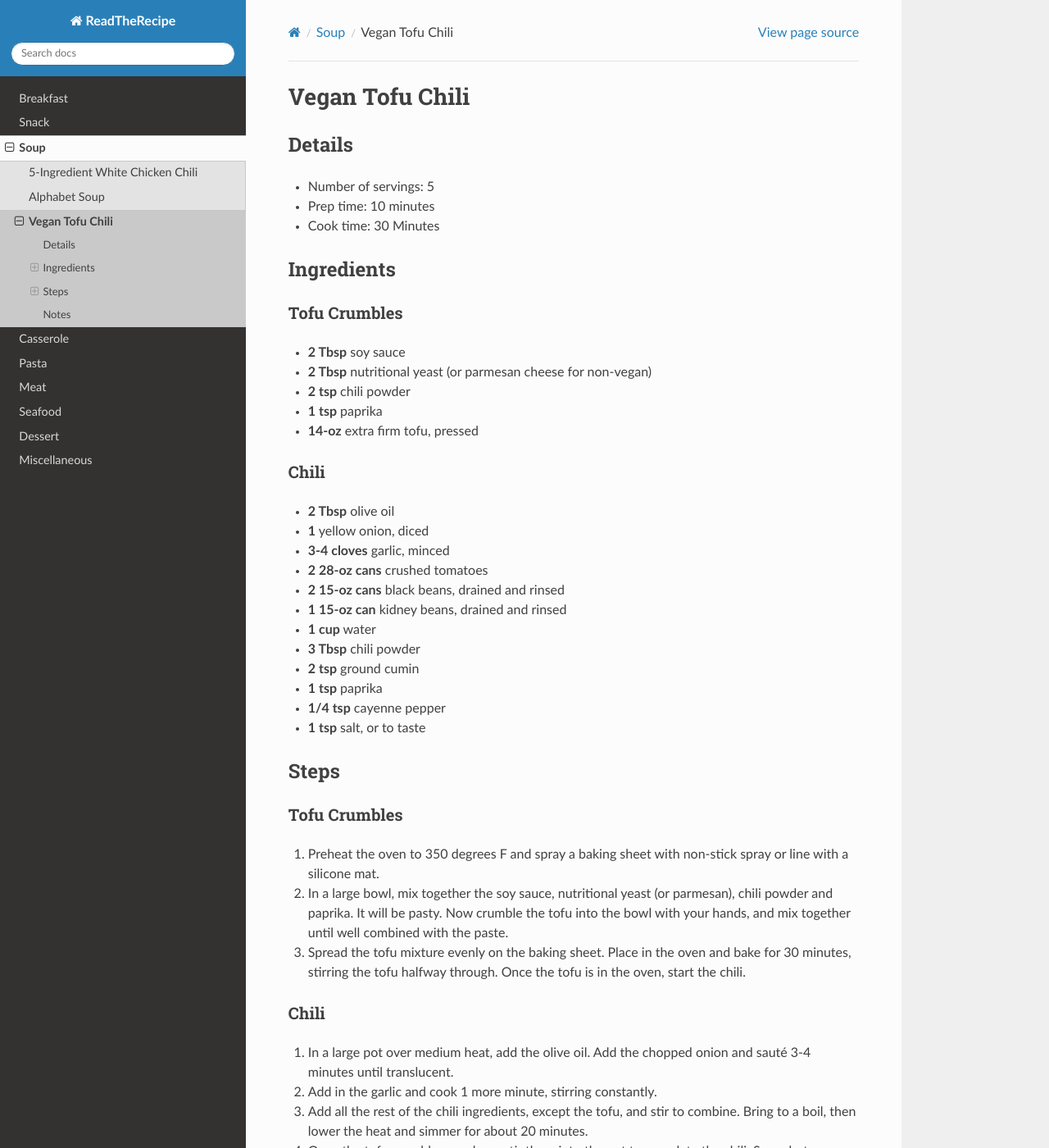
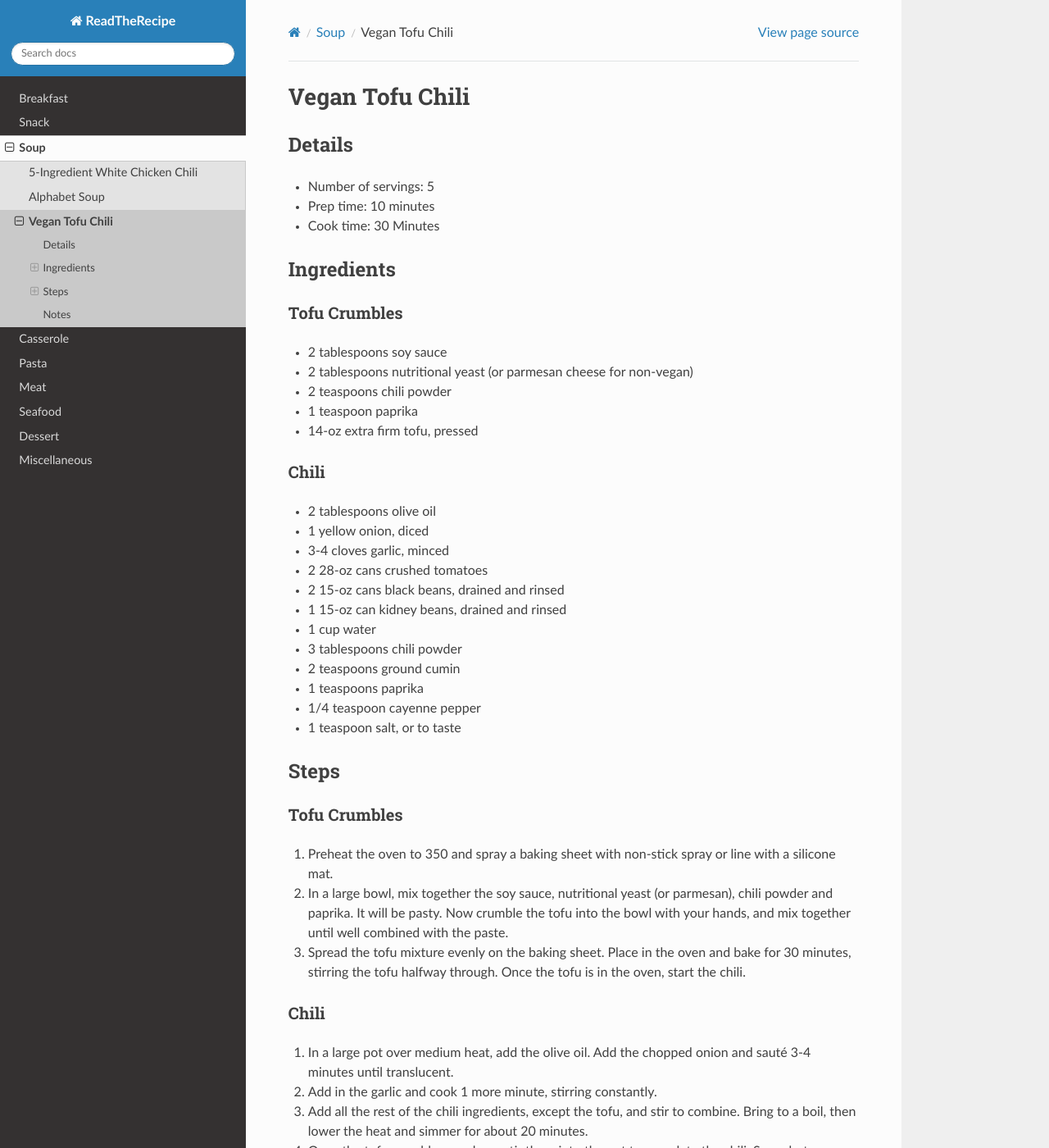
Before and after one commit to bernardopacini/ReadTheRecipe, a Sphinx documentation site: the page built from source/soup/veganChili.rst, in a window 1280 px wide and 1400 px high. Shown: the whole window at 82% size. Built offline with Sphinx 7.4.7 and the Read the Docs theme 2.0.0, drawn with Linux system fonts in a browser that asks for light colours.

Commit message:
Standardizing to RtR conventions

```diff
--- a/source/meat/bakedRibs.rst
+++ b/source/meat/bakedRibs.rst
@@ -4,7 +4,7 @@ Simple Oven Baked Ribs
 Details
 -------
 
-* Number of servings: 2 servings
+* Number of servings: 2
 * Cook time: 30-50 minutes
 
 Ingredients
--- a/source/soup/veganChili.rst
+++ b/source/soup/veganChili.rst
@@ -1,5 +1,5 @@
 Vegan Tofu Chili
-================================
+================
 
 Details
 -------
@@ -13,33 +13,33 @@ Ingredients
 
 Tofu Crumbles
 ^^^^^^^^^^^^^
-* **2 Tbsp** soy sauce
-* **2 Tbsp** nutritional yeast (or parmesan cheese for non-vegan)
-* **2 tsp** chili powder
-* **1 tsp** paprika
-* **14-oz** extra firm tofu, pressed
+* 2 tablespoons soy sauce
+* 2 tablespoons nutritional yeast (or parmesan cheese for non-vegan)
+* 2 teaspoons chili powder
+* 1 teaspoon paprika
+* 14-oz extra firm tofu, pressed
 
 Chili
 ^^^^^
-* **2 Tbsp** olive oil
-* **1** yellow onion, diced
-* **3-4 cloves** garlic, minced
-* **2 28-oz cans** crushed tomatoes
-* **2 15-oz cans** black beans, drained and rinsed
-* **1 15-oz can** kidney beans, drained and rinsed
-* **1 cup** water
-* **3 Tbsp** chili powder
-* **2 tsp** ground cumin
-* **1 tsp** paprika
-* **1/4 tsp** cayenne pepper
-* **1 tsp** salt, or to taste
+* 2 tablespoons olive oil
+* 1 yellow onion, diced
+* 3-4 cloves garlic, minced
+* 2 28-oz cans crushed tomatoes
+* 2 15-oz cans black beans, drained and rinsed
+* 1 15-oz can kidney beans, drained and rinsed
+* 1 cup water
+* 3 tablespoons chili powder
+* 2 teaspoons ground cumin
+* 1 teaspoons paprika
+* 1/4 teaspoon cayenne pepper
+* 1 teaspoon salt, or to taste
 
 Steps
 -----
 
 Tofu Crumbles
 ^^^^^^^^^^^^^
-#. Preheat the oven to 350 degrees F and spray a baking sheet with non-stick spray or line with a silicone mat.
+#. Preheat the oven to 350 and spray a baking sheet with non-stick spray or line with a silicone mat.
 #. In a large bowl, mix together the soy sauce, nutritional yeast (or parmesan), chili powder and paprika. It will be pasty. Now crumble the tofu into the bowl with your hands, and mix together until well combined with the paste.
 #. Spread the tofu mixture evenly on the baking sheet. Place in the oven and bake for 30 minutes, stirring the tofu halfway through. Once the tofu is in the oven, start the chili.
 
```
